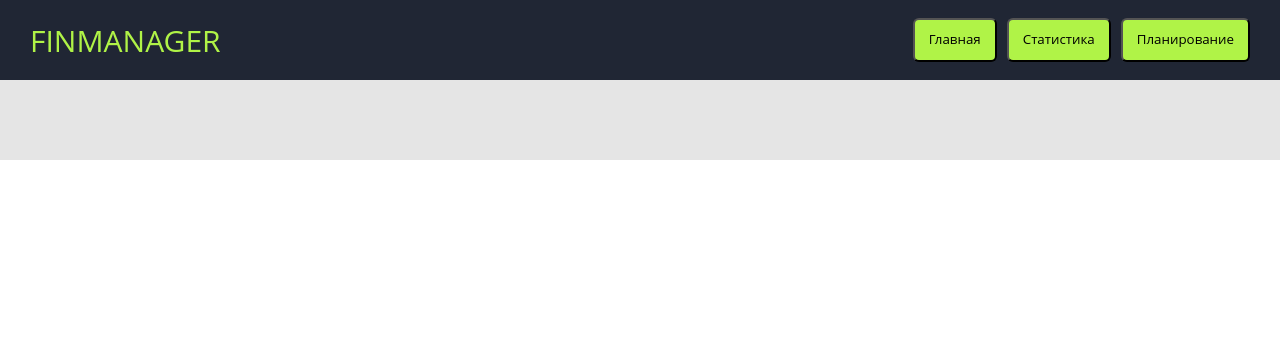
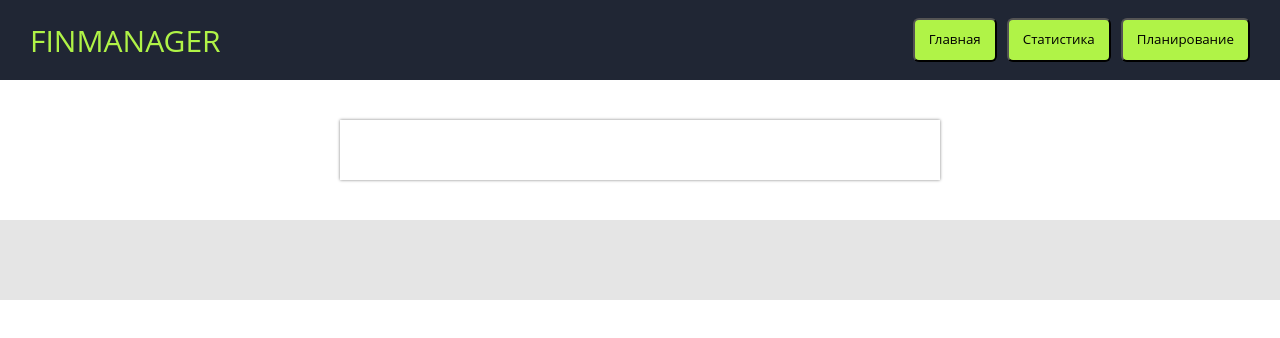
Before and after one commit to sp28337/react-learn, a React (Create React App) app: page / in a window 1280 px wide. Shown: the top 338 px of the page. Built offline with nearby package versions, Linux system fonts and the light colour scheme.

Commit message:
add FormContainer component

```diff
--- a/src/components/pages/Main.jsx
+++ b/src/components/pages/Main.jsx
@@ -1,12 +1,15 @@
 import React from "react"
 import Head from "../views/global/Head"
 import Foot from "../views/global/Foot"
+import css from "../../styles/form"
 
+const { FormContainer } = css
 
 const Main = () => {
     return (
         <React.Fragment>
             <Head></Head>
+            <FormContainer></FormContainer>
             <Foot></Foot>
         </React.Fragment>
     )
--- /dev/null
+++ b/src/styles/form.js
@@ -0,0 +1,19 @@
+import styled from "styled-components"
+
+const css = {
+    FormContainer: styled.div`
+        display: flex;
+        flex-direction: column;
+        align-items: center;
+        justify-content: flex-start;
+        position: relative;
+        width: 600px;
+        height: auto;
+        min-height: 60px;
+        border-radisus: 8px;
+        box-shadow: 0px 0px 3px grey;
+        margin: 40px auto;
+    `,
+}
+
+export default css
```
